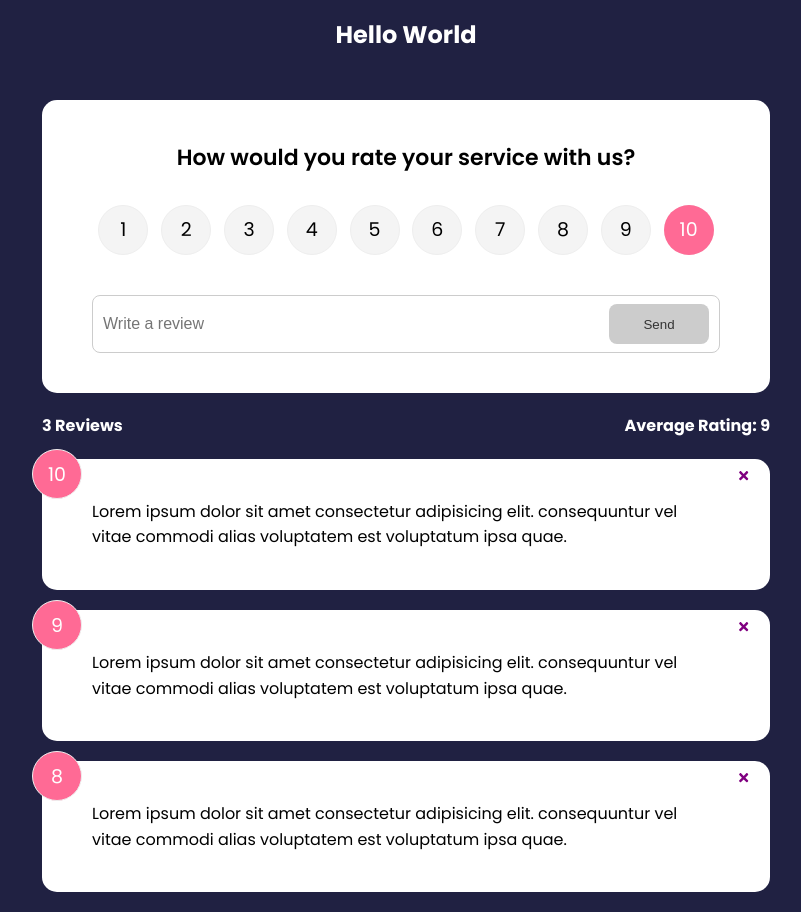
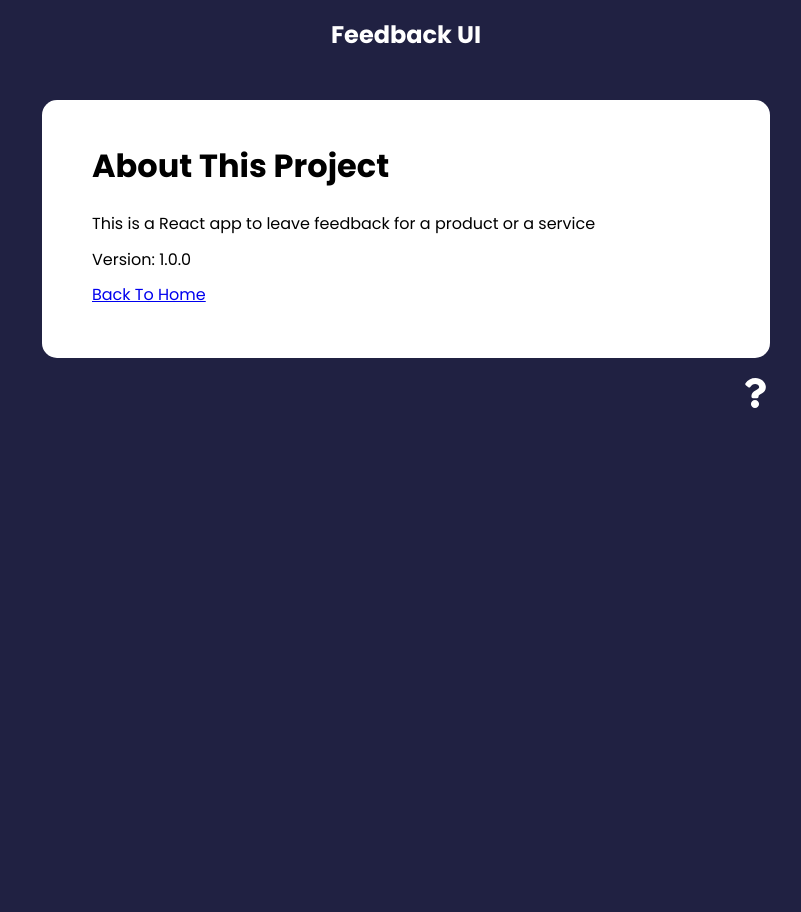
Before and after one commit to NWFreshness/feedback_project, a React (Create React App) app in the folder feedback-app/: page /about in a window 1280 px wide. Shown: the whole page, without its empty margins (234-1035 px from the left). After the commit the page ends 800 px from the top, so only its background shows below. Built offline with nearby package versions, Linux system fonts and the light colour scheme.

Commit message:
begin update functionality

```diff
--- a/feedback-app/src/App.js
+++ b/feedback-app/src/App.js
@@ -1,36 +1,36 @@
 import './App.css';
-import { v4 as uuidv4 } from 'uuid';
-import { useState } from 'react';
+import {BrowserRouter as Router, Route, Routes} from 'react-router-dom';
 import Header from './components/Header';
 import FeedbackList from './components/FeedbackList';
-import FeedbackData from './data/FeedbackData';
 import FeedbackStats from './components/FeedbackStats';
 import FeedbackForm from './components/FeedbackForm';
+import AboutPage from './pages/AboutPage';
+import {FeedbackProvider} from './context/FeedbackContext';
+import AboutIconLink from './components/AboutIconLink';
 
 function App() {
+  return (
+    <FeedbackProvider>
+      <Router>
+        <Header/>
+        <div className="container">
+          <Routes>
+            <Route exact path='/' element={
+              <>
+                <FeedbackForm />
+                <FeedbackStats />
+                <FeedbackList />
+              </>
+            }>
+            </Route>
 
-  const [feedback, setFeedback] = useState(FeedbackData);
-  const deleteFeedback = (id) => {
-    if(window.confirm('Are you sure you want to delete?')){
-      setFeedback(feedback.filter((item)=>{
-        return item.id !== id;
-      }))
-    }
-  }
+            <Route path='/about' element={<AboutPage />}/>
+          </Routes>
 
-  const addFeedback = (newFeedback) => {
-    newFeedback.id = uuidv4();
-    setFeedback([newFeedback, ...feedback])
-  }
-  return (
-    <>
-      <Header text="Hello World"/>
-      <div className="container">
-        <FeedbackForm handleAdd={addFeedback}/>
-        <FeedbackStats feedback={feedback} />
-        <FeedbackList feedback={feedback} handleDelete={deleteFeedback} />
-      </div>
-    </>
+          <AboutIconLink />
+        </div>
+      </Router>
+    </FeedbackProvider>
 
   );
 }
--- /dev/null
+++ b/feedback-app/src/components/AboutIconLink.jsx
@@ -0,0 +1,16 @@
+import React from 'react';
+import {Link} from 'react-router-dom';
+import {FaQuestion} from 'react-icons/fa'
+
+function AboutIconLink() {
+  return (
+    <div className='about-link'>
+        <Link to='/about'>
+            <FaQuestion size={30} />
+        </Link>
+
+    </div>
+  )
+}
+
+export default AboutIconLink
--- a/feedback-app/src/components/FeedbackForm.jsx
+++ b/feedback-app/src/components/FeedbackForm.jsx
@@ -1,13 +1,16 @@
-import React, {useState} from 'react';
+import React, {useState, useContext} from 'react';
 import Card from './shared/Card';
 import Button from './shared/Button';
 import RatingSelect from './RatingSelect';
+import FeedbackContext from '../context/FeedbackContext';
 
-function FeedbackForm({handleAdd}) {
+function FeedbackForm() {
     const [text, setText] = useState('');
     const [btnDisabled, setBtnDisabled] = useState(true);
     const [message, setMessage] = useState('');
     const [rating, setRating] = useState(10);
+
+    const {addFeedback} = useContext(FeedbackContext);
 
     const handleTextChange = (e) => {
         if(text === '') {
@@ -29,7 +32,7 @@
                 text,
                 rating
             }
-            handleAdd(newFeedback);
+            addFeedback(newFeedback);
             setText('');
         }
     }
--- a/feedback-app/src/components/FeedbackItem.jsx
+++ b/feedback-app/src/components/FeedbackItem.jsx
@@ -1,15 +1,19 @@
-import {FaTimes} from 'react-icons/fa';
-import React from 'react';
+import {FaTimes, FaEdit} from 'react-icons/fa';
+import React, {useContext} from 'react';
 import Card from './shared/Card';
 import PropTypes from 'prop-types';
+import FeedbackContext from '../context/FeedbackContext';
 
-function FeedbackItem({item, handleDelete}) {
-
+function FeedbackItem({item}) {
+    const {deleteFeedback, editFeedback} = useContext(FeedbackContext);
     return (
         <Card>
             <div className="num-display">{item.rating}</div>
-            <button onClick={()=>handleDelete(item.id)} className="close">
+            <button onClick={()=>deleteFeedback(item.id)} className="close">
                 <FaTimes color="purple"/>
+            </button>
+            <button onClick={()=> editFeedback(item)} className="edit">
+                <FaEdit color='purple' />
             </button>
             <div className="text-display">
                 {item.text}
--- a/feedback-app/src/components/FeedbackList.jsx
+++ b/feedback-app/src/components/FeedbackList.jsx
@@ -1,9 +1,10 @@
-import React from 'react';
+import React, {useContext} from 'react';
 import {motion, AnimatePresence} from 'framer-motion';
 import FeedbackItem from './FeedbackItem';
-import PropTypes from 'prop-types';
+import FeedbackContext from '../context/FeedbackContext';
 
-function FeedbackList({feedback, handleDelete}) {
+function FeedbackList() {
+    const {feedback} = useContext(FeedbackContext);
     if(!feedback || feedback.length === 0){
         return <p>No Feedback Yet.</p>
     }
@@ -20,7 +21,7 @@
                         exit={{opacity:0}}
                     >
 
-                        <FeedbackItem key={item.id} item={item} handleDelete={handleDelete}/>
+                        <FeedbackItem key={item.id} item={item} />
                     </motion.div>
                 ))}
             </AnimatePresence>
@@ -37,14 +38,5 @@
 //   )
 }
 
-FeedbackList.propTypes = {
-    feedback: PropTypes.arrayOf(
-        PropTypes.shape({
-            id: PropTypes.oneOfType([PropTypes.number, PropTypes.string]).isRequired,
-            text: PropTypes.string.isRequired,
-            rating: PropTypes.number.isRequired
-        })
-    )
-}
 
 export default FeedbackList
--- a/feedback-app/src/components/FeedbackStats.jsx
+++ b/feedback-app/src/components/FeedbackStats.jsx
@@ -1,6 +1,9 @@
-import React from 'react'
+import React, {useContext} from 'react'
 import PropTypes from 'prop-types';
-function FeedbackStats({feedback}) {
+import FeedbackContext from '../context/FeedbackContext';
+
+function FeedbackStats() {
+  const {feedback} = useContext(FeedbackContext);
     //Calculate ratings average
     let average = feedback.reduce((acc, cur) => {
         return acc + cur.rating;
--- /dev/null
+++ b/feedback-app/src/context/FeedbackContext.js
@@ -0,0 +1,54 @@
+import {createContext, useState} from 'react';
+import { v4 as uuidv4 } from 'uuid';
+
+const FeedbackContext = createContext();
+
+export const FeedbackProvider = ({children}) => {
+    const [feedback, setFeedback] = useState([
+        {
+            id: 1,
+            rating: 10,
+            text: 'Lorem ipsum dolor sit amet consectetur adipisicing elit. consequuntur vel vitae commodi alias voluptatem est voluptatum ipsa quae.',
+        },
+        {
+            id: 2,
+            rating: 9,
+            text: 'Lorem ipsum dolor sit amet consectetur adipisicing elit. consequuntur vel vitae commodi alias voluptatem est voluptatum ipsa quae.',
+        },
+        {
+            id: 3,
+            rating: 8,
+            text: 'Lorem ipsum dolor sit amet consectetur adipisicing elit. consequuntur vel vitae commodi alias voluptatem est voluptatum ipsa quae.',
+        }
+    ]);
+
+    const [feedbackEdit, setFeedbackEdit] = useState({
+        item: {},
+        edit: false
+    });
+    //delete feedback
+    const deleteFeedback = (id) => {
+        if(window.confirm('Are you sure you want to delete?')){
+          setFeedback(feedback.filter((item)=>{
+            return item.id !== id;
+          }))
+        }
+      }
+    //add feedback
+    const addFeedback = (newFeedback) => {
+    newFeedback.id = uuidv4();
+    setFeedback([newFeedback, ...feedback])
+    }
+    //set item to be updated
+    const editFeedback = (item) => {
+    setFeedbackEdit({
+        item,
+        edit: true
+    })
+    }
+    return <FeedbackContext.Provider value = {{ feedback, deleteFeedback, addFeedback, editFeedback}}>
+        {children}
+    </FeedbackContext.Provider>
+}
+
+export default FeedbackContext
--- /dev/null
+++ b/feedback-app/src/pages/AboutPage.jsx
@@ -0,0 +1,21 @@
+import React from 'react';
+import {Link} from 'react-router-dom';
+import Card from '../components/shared/Card'
+
+function AboutPage() {
+  return (
+    <Card>
+        <div className="about">
+            <h1>About This Project</h1>
+            <p>This is a React app to leave feedback for a product or a service</p>
+            <p>Version: 1.0.0</p>
+
+            <p>
+                <Link to='/'>Back To Home</Link>
+            </p>
+        </div>
+    </Card>
+  )
+}
+
+export default AboutPage
```
